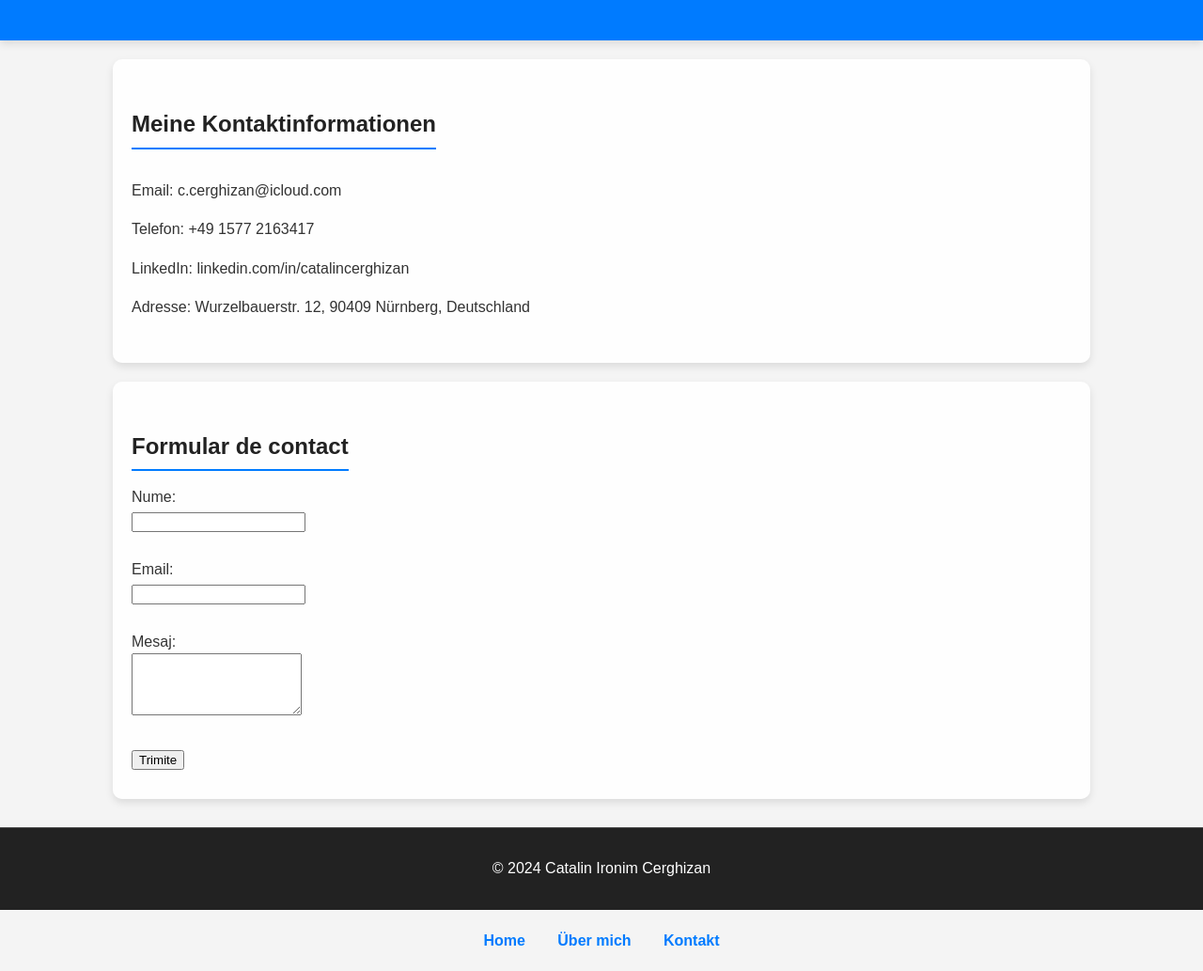
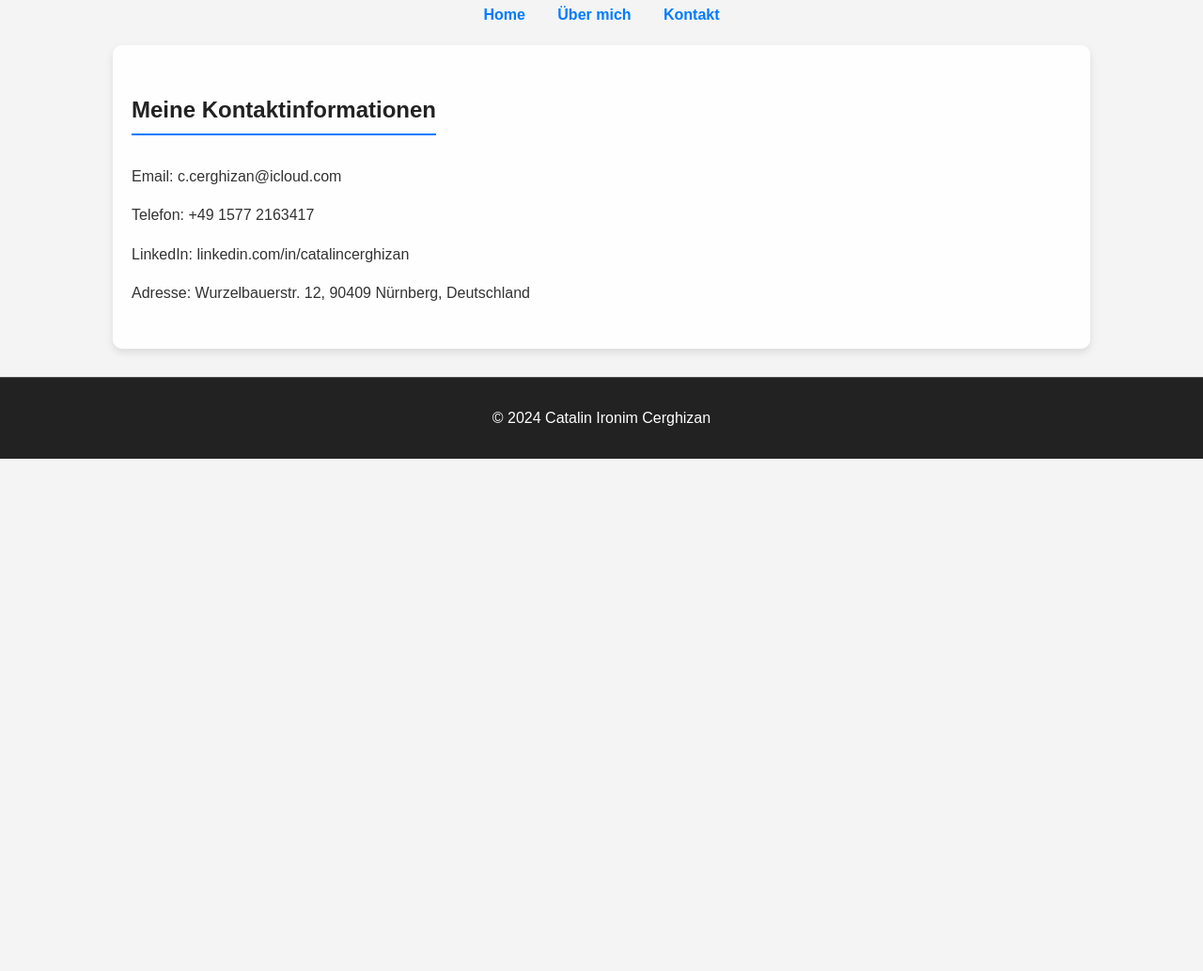
Before and after one commit to ccerghiz/MySite, a plain HTML site: page contact.html in a window 1280 px wide. Shown: the part 165-1198 px from the top of the page at 94% size. After the commit the page ends 800 px from the top, so only its background shows below. Drawn offline with Linux system fonts and the light colour scheme.

Commit message:
update contact.html

```diff
--- a/contact.html
+++ b/contact.html
@@ -4,7 +4,6 @@
 <meta charset="UTF-8" />
 <meta name="viewport" content="width=device-width, initial-scale=1.0"/>
 <title>Kontakt - Catalin Ironim Cerghizan</title>
-<a href="index.html" class="home-btn">Home</a>
 <link rel="stylesheet" href="style.css" />
 </head>
 <body>
@@ -12,6 +11,13 @@
 <header>
 <h1>Kontakt</h1>
 </header>
+
+<!-- Navigation menu for consistency -->
+<nav>
+  <a href="index.html">Home</a>
+  <a href="about.html">Über mich</a>
+  <a href="contact.html">Kontakt</a>
+</nav>
 
 <section>
 <h2>Meine Kontaktinformationen</h2>
@@ -21,30 +27,11 @@
 <p>Adresse: Wurzelbauerstr. 12, 90409 Nürnberg, Deutschland</p>
 </section>
 
-<!-- Formular de contact (opțional) -->
-<section>
-<h2>Formular de contact</h2>
-<form action="#" method="POST">
-<label for="name">Nume:</label><br>
-<input type="text" id="name" name="name" required><br><br>
-<label for="email">Email:</label><br>
-<input type="email" id="email" name="email" required><br><br>
-<label for="message">Mesaj:</label><br>
-<textarea id="message" name="message" rows="4" required></textarea><br><br>
-<button type="submit">Trimite</button>
-</form>
-</section>
+<!-- Optional: You can add a message or note here if needed -->
 
 <footer>
 <p>&copy; 2024 Catalin Ironim Cerghizan</p>
 </footer>
 
-<nav>
-  <a href="index.html">Home</a>
-  <a href="about.html">Über mich</a>
-  <a href="contact.html">Kontakt</a>
-</nav>
-
-
 </body>
 </html>
```
